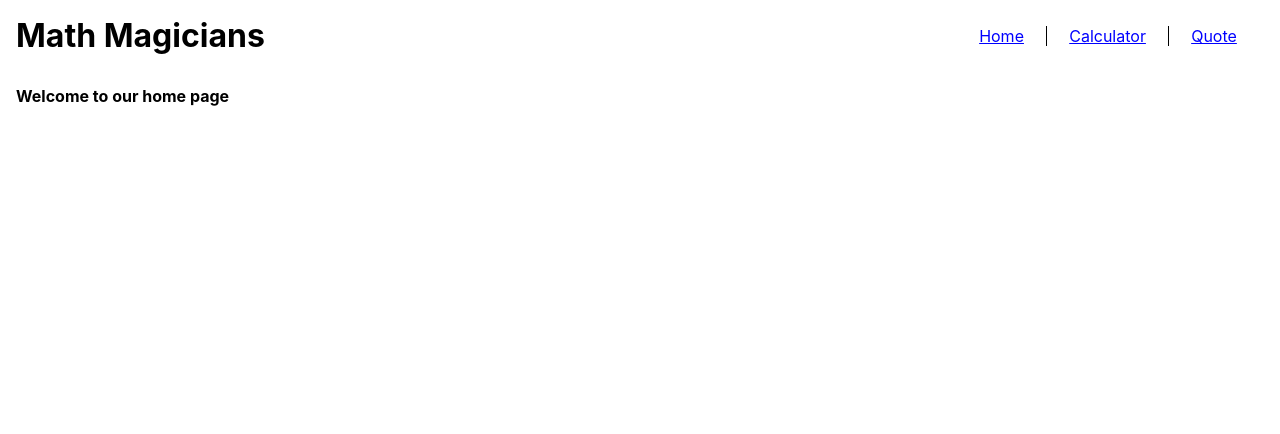
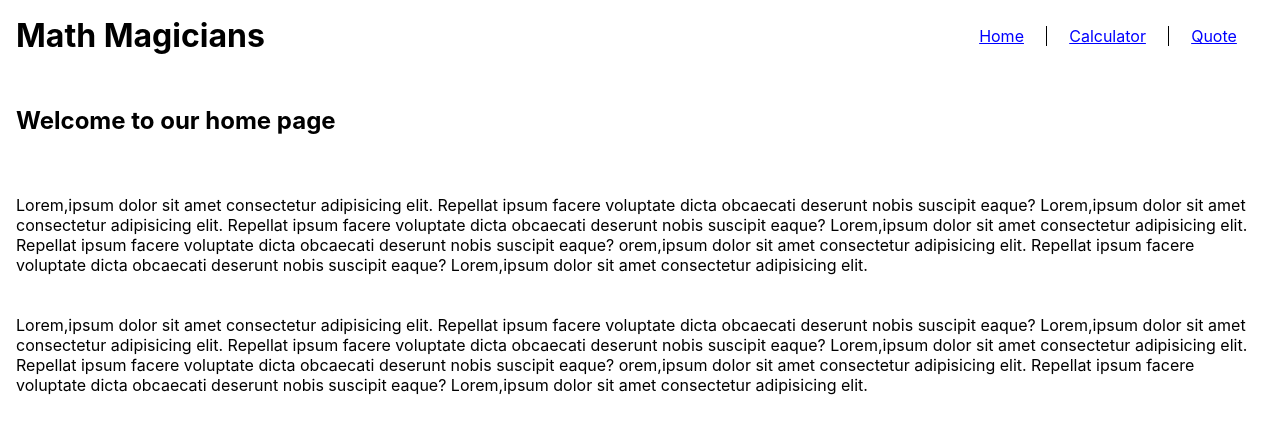
Before and after one commit to shahnawaza75/first-react-project, a React (Create React App) app: page / in a window 1280 px wide. Shown: the top 434 px of the page. Built offline with nearby package versions, Linux system fonts and the light colour scheme.

Commit message:
stye Quote file

```diff
--- a/src/components/Calculator.js
+++ b/src/components/Calculator.js
@@ -28,6 +28,8 @@ const Calculator = () => {
     </p>
   );
   return (
+    <>
+      <h3 className="cal-head">Let us do some math!</h3>
       <div className="calculator-div">
         <div className="displayNum" id="result">{result}</div>
         <div className="calculatorButtons">
@@ -52,6 +54,7 @@ const Calculator = () => {
           <button className="color-first orange" type="submit" onClick={onClickHandler}>=</button>
         </div>
       </div>
+    </>
   );
 };
 
--- a/src/components/Home.js
+++ b/src/components/Home.js
@@ -1,8 +1,32 @@
 import React from 'react';
 
 const Home = () => (
-  <div className="header">
-    <h4 className="title">Welcome to our home page</h4>
-  </div>
+  <>
+    <div className="header">
+      <h2 className="title">Welcome to our home page</h2>
+      <p className="home-p">
+        Lorem,ipsum dolor sit amet consectetur adipisicing elit.
+        Repellat ipsum facere voluptate dicta obcaecati deserunt nobis suscipit eaque?
+        Lorem,ipsum dolor sit amet consectetur adipisicing elit.
+        Repellat ipsum facere voluptate dicta obcaecati deserunt nobis suscipit eaque?
+        Lorem,ipsum dolor sit amet consectetur adipisicing elit.
+        Repellat ipsum facere voluptate dicta obcaecati deserunt nobis suscipit eaque?
+        orem,ipsum dolor sit amet consectetur adipisicing elit.
+        Repellat ipsum facere voluptate dicta obcaecati deserunt nobis suscipit eaque?
+        Lorem,ipsum dolor sit amet consectetur adipisicing elit.
+      </p>
+      <p className="home-p2">
+        Lorem,ipsum dolor sit amet consectetur adipisicing elit.
+        Repellat ipsum facere voluptate dicta obcaecati deserunt nobis suscipit eaque?
+        Lorem,ipsum dolor sit amet consectetur adipisicing elit.
+        Repellat ipsum facere voluptate dicta obcaecati deserunt nobis suscipit eaque?
+        Lorem,ipsum dolor sit amet consectetur adipisicing elit.
+        Repellat ipsum facere voluptate dicta obcaecati deserunt nobis suscipit eaque?
+        orem,ipsum dolor sit amet consectetur adipisicing elit.
+        Repellat ipsum facere voluptate dicta obcaecati deserunt nobis suscipit eaque?
+        Lorem,ipsum dolor sit amet consectetur adipisicing elit.
+      </p>
+    </div>
+  </>
 );
 export default Home;
--- a/src/components/Navbar.css
+++ b/src/components/Navbar.css
@@ -21,6 +21,32 @@
   height: 20px;
 }
 
-h4 {
-  margin-top: 30px;
+.title {
+  margin-top: 50px;
 }
+
+.cal-head {
+  margin-top: 20px;
+}
+
+.home-p {
+  margin-top: 60px;
+}
+
+.home-p2 {
+  margin-top: 40px;
+
+}
+
+.quote-p {
+  text-align: center;
+  justify-content: center;
+  font-size: larger;
+
+}
+
+.quote-header {
+  align-items: center;
+  text-align: center;
+  justify-content: center;
+}
--- a/src/components/Navbar.js
+++ b/src/components/Navbar.js
@@ -4,13 +4,13 @@ import './Navbar.css';
 
 const Navbar = () => (
   <div className="navbar">
-  <h1>Math Magicians</h1>
-    <div className='Navbar-links'>
-      <div><Link className='NavLink' to="/">Home</Link></div>
-        <div className='divline'></div>
-      <div><Link className='NavLink' to="/calculator">Calculator</Link></div>
-          <div className='divline'></div>
-      <div><Link className='NavLink' to="/quote">Quote</Link></div>
+    <h1>Math Magicians</h1>
+    <div className="Navbar-links">
+      <div><Link className="NavLink" to="/">Home</Link></div>
+      <div className="divline" />
+      <div><Link className="NavLink" to="/calculator">Calculator</Link></div>
+      <div className="divline" />
+      <div><Link className="NavLink" to="/quote">Quote</Link></div>
     </div>
   </div>
 );
--- a/src/components/Quote.js
+++ b/src/components/Quote.js
@@ -1,8 +1,13 @@
 import React from 'react';
 
 const Quote = () => (
-  <div className="header">
-    <span className="title">Quote</span>
+  <div className="quote-header">
+    <h6 className="quote-p">
+      Lorem,ipsum dolor sit amet consectetur adipisicing elit.
+    </h6>
+    <h6 className="quote-p">
+      Repellat ipsum facere voluptate dicta obcaecati deserunt nobis suscipit eaque?
+    </h6>
   </div>
 );
 
```
Also changed, not shown: src/components/Calculator.css (+4 -5 lines). Lines whose indentation alone changed are shown as unchanged.
